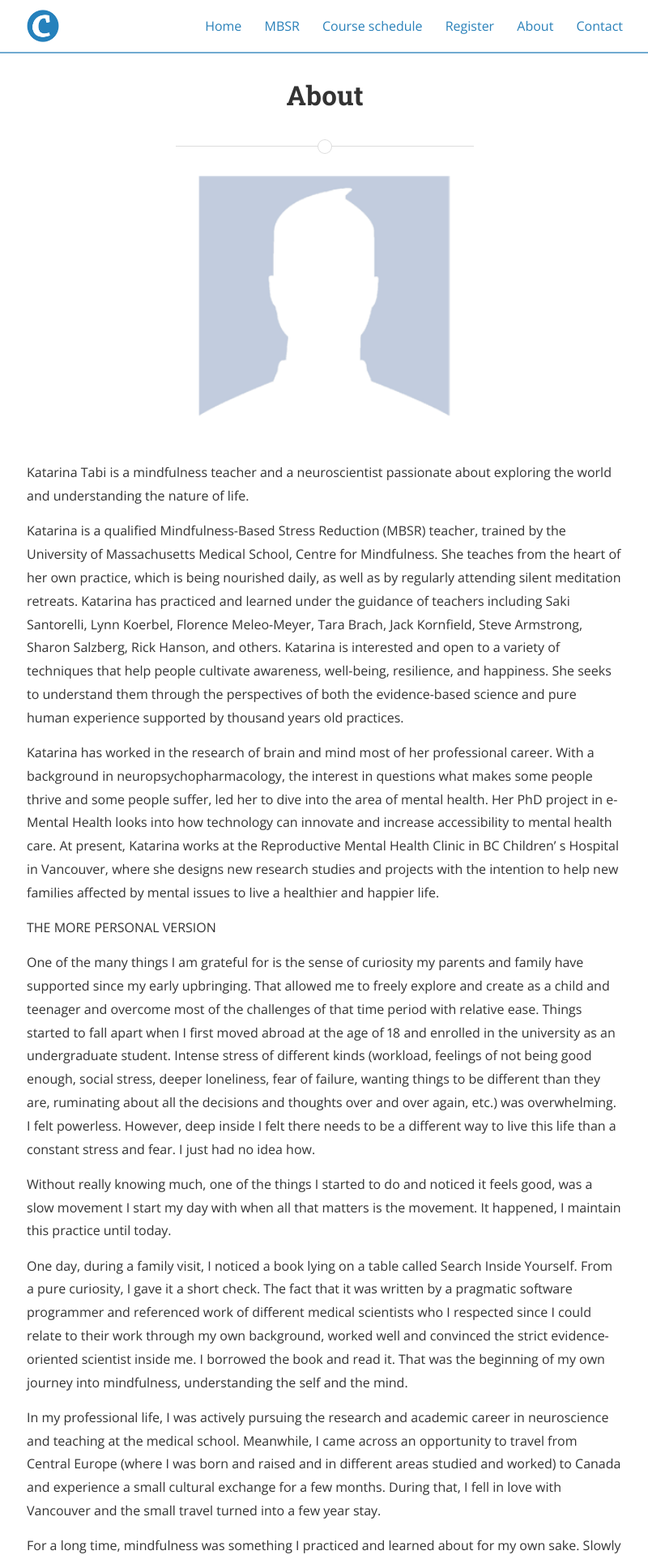
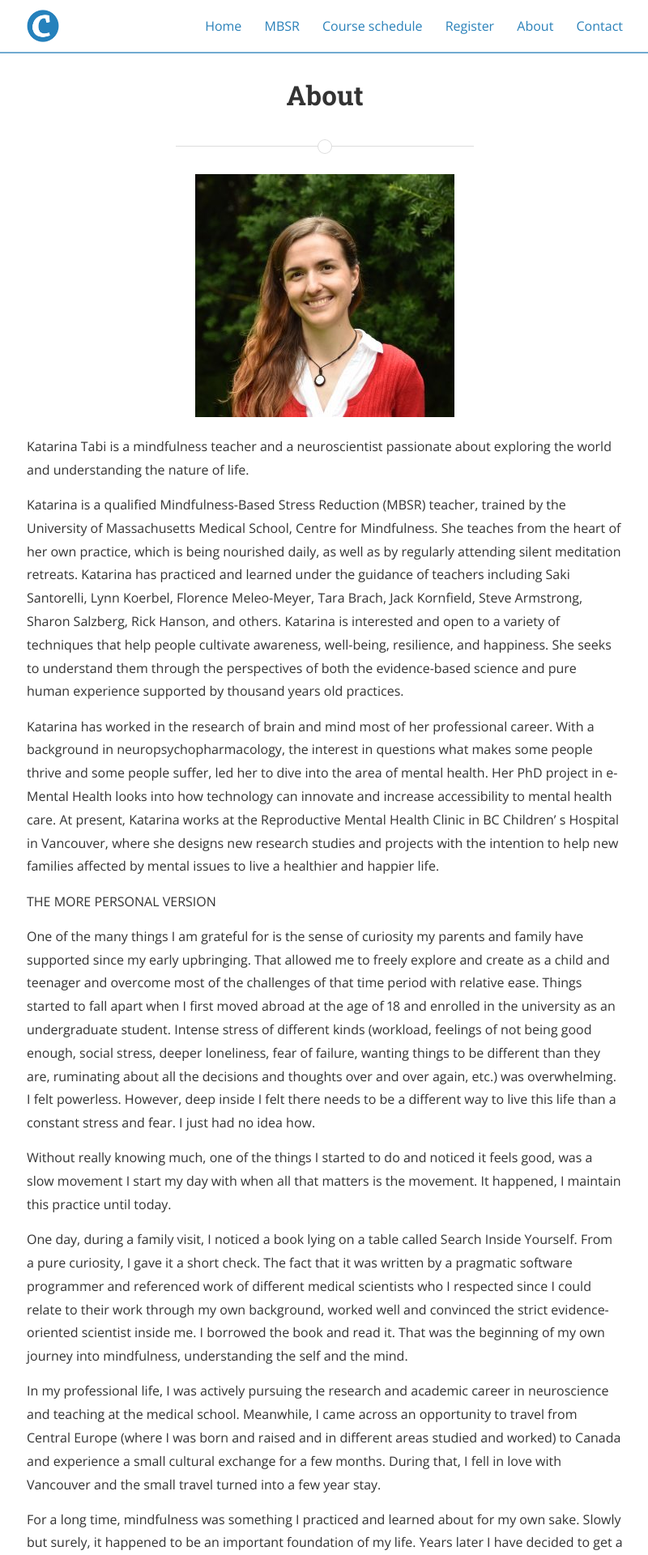
Before and after one commit to mindfulnessone/mindfulnessone.github.io, a Jekyll site: the page built from about.md, in a window 1280 px wide. Shown: the top 1920 px of the page at 81% size, without its empty margins (239-1039 px from the left). Built offline with Jekyll 4.4.1, drawn with Linux system fonts in a browser that asks for light colours; nearby versions of some CDN libraries.

Commit message:
Update about.md

```diff
--- a/about.md
+++ b/about.md
@@ -6,7 +6,7 @@
 order: 5
 ---
 
-<img src="{{ site.baseurl }}/assets/profile-placeholder.gif" title="Profile Picture" class="profile">
+<img src="{{ site.baseurl }}/assets/Website ACD - cut picture.jpg" title="Profile Picture" class="profile">
 
 Katarina Tabi is a mindfulness teacher and a neuroscientist passionate about exploring the world and understanding the nature of life.
 
```
